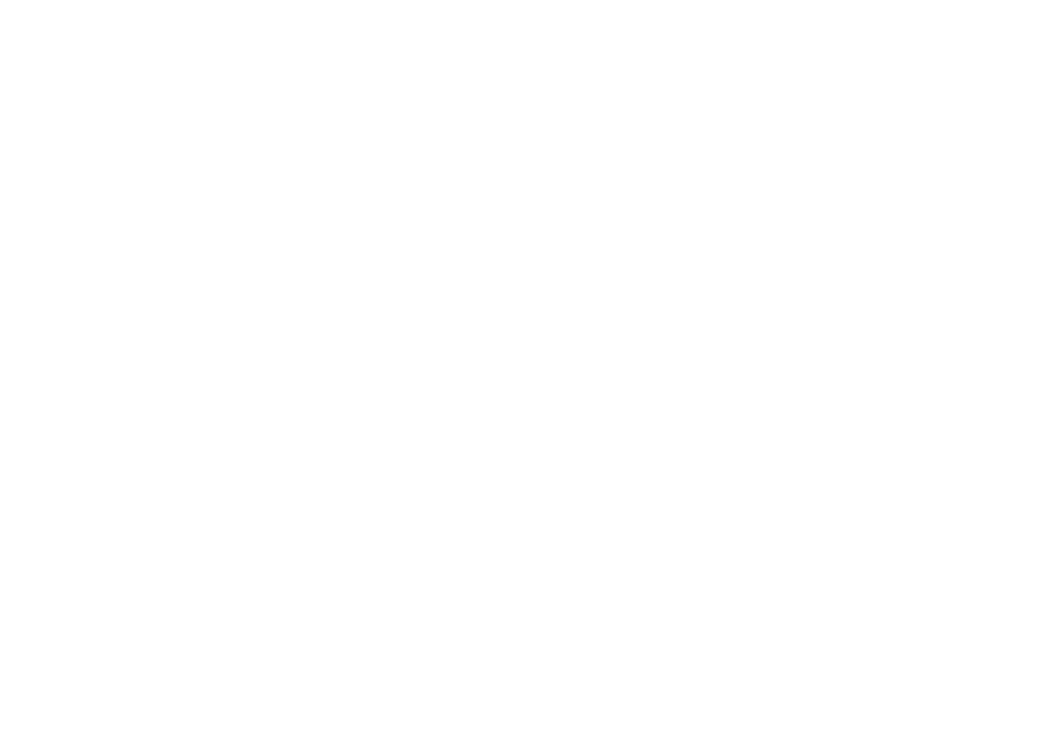
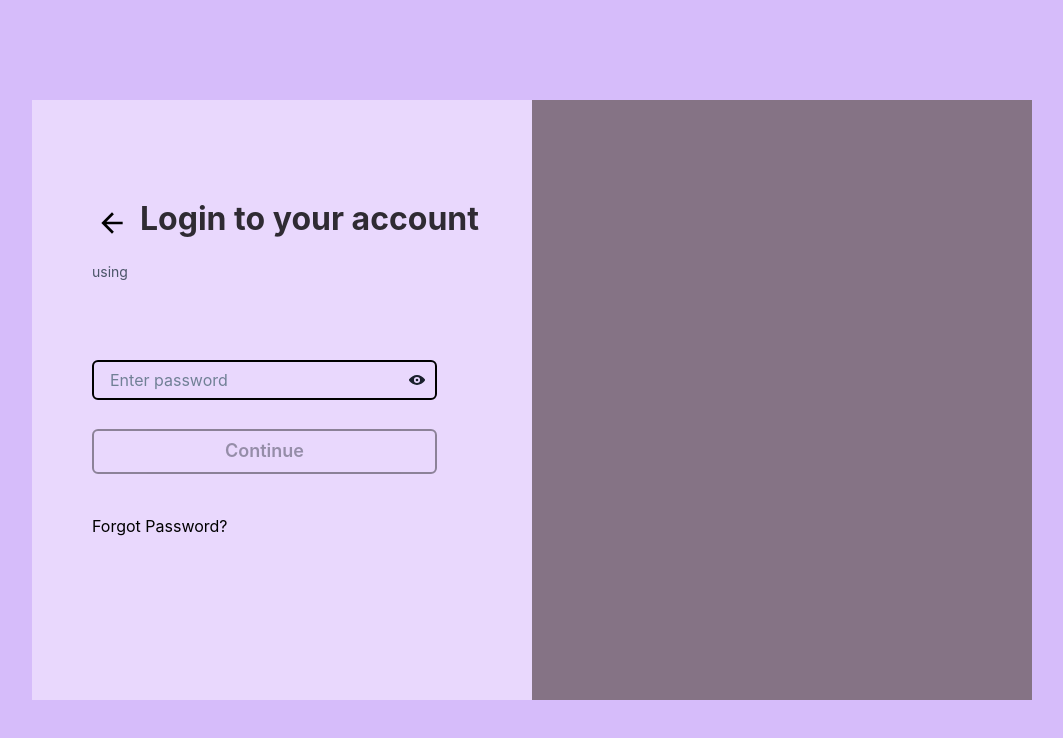
Before and after one commit to AG-2003/Group-Project, a React (Create React App) app in the folder frontend/: page /loginPassword in a window 1280 px wide. Before the commit this address had no page. Shown: the top 738 px of the page, without its empty margins (108-1171 px from the left). Built offline with nearby package versions, Linux system fonts and the light colour scheme.

Commit message:
Done with the UI for LoginPassword

```diff
--- a/frontend/src/App.tsx
+++ b/frontend/src/App.tsx
@@ -1,16 +1,19 @@
 import React from 'react';
 
 import './App.css';
-import { LoginForm } from './components/Auth/LoginForm';
 import { Route, Routes } from 'react-router-dom';
 import { Login } from './pages/Auth/Login';
 import { EmailLogin } from './pages/Auth/EmailLogin';
+import { LoginPassword } from './pages/Auth/LoginPassword';
+import { Home } from './pages/Home';
 
 function App() {
   return (
     <Routes>
       <Route path='/' element={<Login />} />
       <Route path='/loginEmail' element={<EmailLogin />} />
+      <Route path='/loginPassword' element={<LoginPassword />} />
+      <Route path='/home' element={<Home />} />
     </Routes>
 
   );
--- a/frontend/src/components/Auth/LoginEmailForm.tsx
+++ b/frontend/src/components/Auth/LoginEmailForm.tsx
@@ -23,7 +23,7 @@
     const handleEmailSubmit = () => {
         const emailExists = checkEmailInDatabase(email);
         if (emailExists) {
-            navigate('/login/password'); // navigate to the password login page
+            navigate('/loginPassword', { state: { email: email } }); // navigate to the password login page
         } else {
             navigate('/signup'); // navigate to the signup page
         }
@@ -32,7 +32,7 @@
     // Placeholder for the actual implementation of email check
     const checkEmailInDatabase = (e: string) => {
         // Implement actual check here...
-        return false;
+        return true;
     };
 
     return (
--- /dev/null
+++ b/frontend/src/components/Auth/LoginPasswordForm.tsx
@@ -0,0 +1,134 @@
+// pages/EmailLoginPage.tsx
+import React, { useState } from 'react';
+import {
+    VStack,
+    Button,
+    Flex,
+    Box,
+    Text,
+    Input,
+    IconButton,
+    FormControl,
+    FormLabel,
+    FormHelperText,
+    Divider,
+    InputGroup,
+    InputRightElement,
+} from '@chakra-ui/react';
+import { ArrowBackIcon, ViewIcon, ViewOffIcon } from '@chakra-ui/icons';
+import { useLocation, useNavigate } from 'react-router-dom';
+
+
+export const LoginPasswordForm = () => {
+
+    const [pwd, setPwd] = useState('');
+    const navigate = useNavigate();
+
+    const location = useLocation();
+    const email = location.state?.email;
+
+
+
+    const handlePwdSubmit = () => {
+
+        if (verifyPwd) {
+            navigate('/home');
+        } else {
+            navigate('/forgotPwd');
+        }
+    };
+
+    // Placeholder for the actual implementation of password check
+    const checkPwdInDatabase = (p: string) => {
+        // Implement actual check here...
+        return true;
+    };
+
+    const verifyPwd = checkPwdInDatabase(pwd);
+
+    const [showPwd, setShowPwd] = React.useState(false);
+    const toggleShowPwd = () => setShowPwd(!showPwd);
+
+
+    return (
+        <Flex
+            justifyContent="center"
+            alignItems="center"
+            height="100vh"
+            bg="purple.200"
+        >
+            <Box h="600px" w="500px" bg="purple.100" p={5}>
+                <VStack
+                    height="100%"
+                >
+                    <FormControl display="flex-start" flexDirection="column" h="100%" ml={20}>
+                        <Flex alignItems="center" alignSelf="center" mb={3} mt={75}>
+                            <IconButton
+                                fontSize="xx-large"
+                                aria-label='Back-button'
+                                icon={<ArrowBackIcon />}
+                                colorScheme='purple.100'
+                                color="black"
+                                onClick={() => navigate(-1)}
+                            />
+                            <FormLabel fontSize="xx-large" fontWeight="bold" color="blackAlpha.800" ml={2}>
+                                Login to your account
+                            </FormLabel>
+                        </Flex>
+
+                        <FormHelperText cursor="default" mb={20} alignSelf="center">
+                            using <span style={{ fontWeight: 'bold' }}>{email}</span>
+                        </FormHelperText>
+
+                        <InputGroup h="8%" w="75%">
+                            <Input
+                                placeholder="Enter password"
+                                type={showPwd ? "text" : "password"}
+                                value={pwd}
+                                onChange={(e) => setPwd(e.target.value)}
+                                focusBorderColor="purple.600"
+                                borderColor="black"
+                                borderWidth="2px"
+                                _hover={{}}
+                            />
+                            <InputRightElement>
+                                <IconButton
+                                    icon={showPwd ? <ViewOffIcon /> : <ViewIcon />}
+                                    onClick={toggleShowPwd}
+                                    aria-label={showPwd ? "Hide password" : "Show password"}
+                                    variant="relative"
+                                />
+                            </InputRightElement>
+                        </InputGroup>
+
+                        <Button
+                            isDisabled={!pwd || !verifyPwd}
+                            h="8%"
+                            w="75%"
+                            mt={6}
+                            fontSize="large"
+                            variant="outline"
+                            borderWidth="2px"
+                            borderColor="black"
+                            _hover={{ bg: "purple.300", color: "black", transform: "scale(1.08)" }}
+                            onClick={handlePwdSubmit}
+                            alignSelf="center"
+                        >
+                            Continue
+                        </Button>
+
+                        {/* Forgot Password text */}
+                        <Text color="black" cursor="pointer" onClick={() => navigate('/forgotPwd')} mt={10} _hover={{ textDecoration: 'underline' }}>
+                            Forgot Password?
+                        </Text>
+                    </FormControl>
+
+
+                </VStack>
+            </Box>
+            <Box h="600px" w='500px' bg="#857385">
+                {/* Other content */}
+            </Box>
+        </Flex >
+    );
+};
--- /dev/null
+++ b/frontend/src/pages/Auth/LoginPassword.tsx
@@ -0,0 +1,12 @@
+// pages/LoginPage.tsx
+import React from 'react';
+
+import { LoginPasswordForm } from '../../components/Auth/LoginPasswordForm';
+
+export const LoginPassword: React.FC = () => {
+    return (
+
+        <LoginPasswordForm />
+
+    );
+};
```
